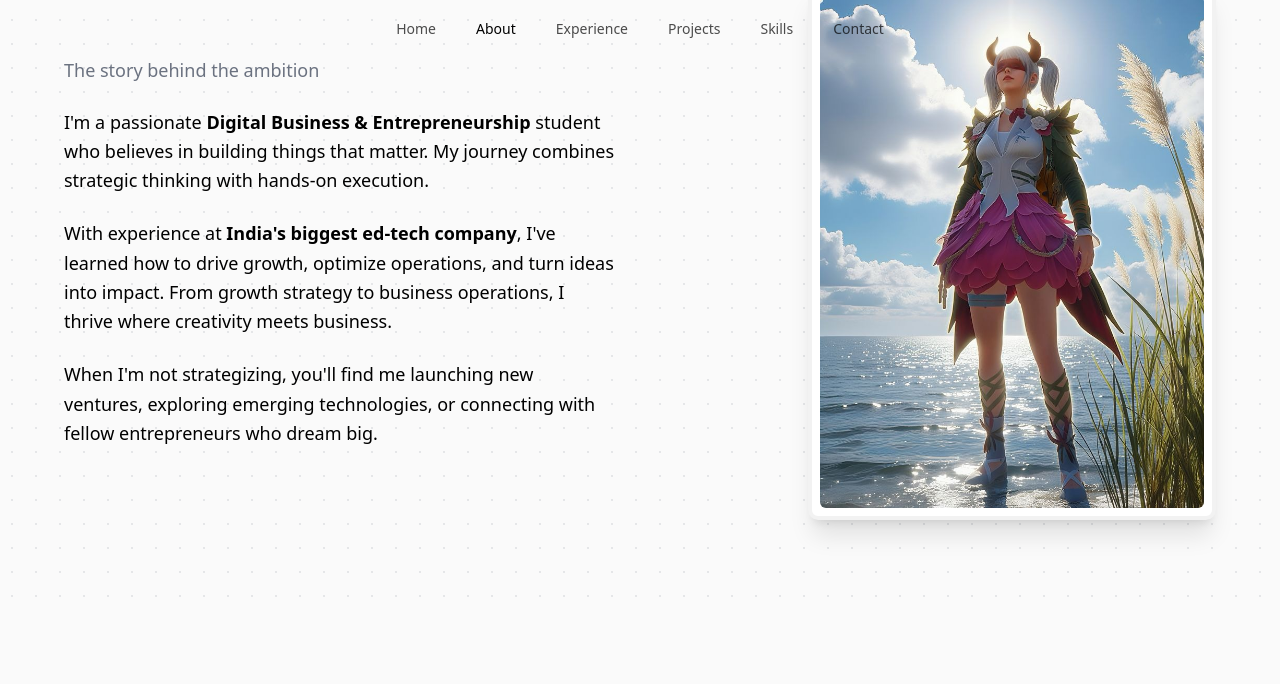
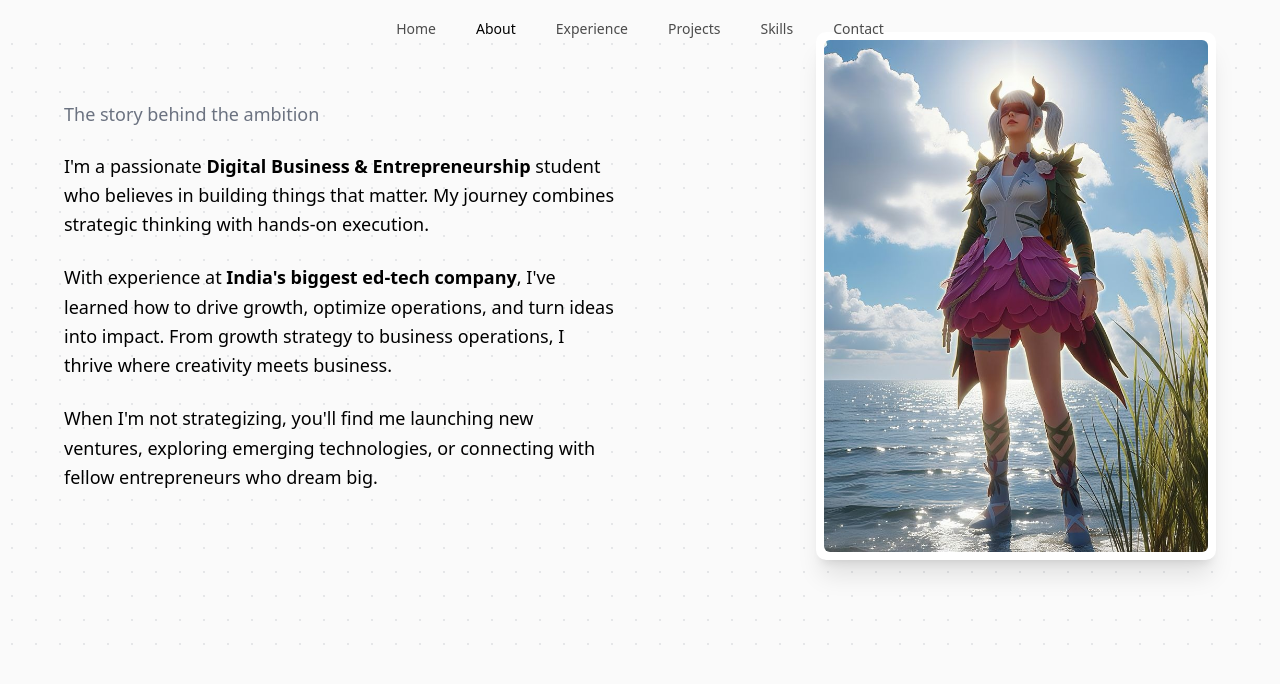
Before and after one commit to Shivam120110/Portfolio, a React (Vite) app: page /about in a window 1280 px wide. Shown: the top 684 px of the page. Built offline with nearby package versions, Linux system fonts and the light colour scheme; the HTML template or start-up script is replaced by a standard one.

Commit message:
About Section: Moved down 50px, removed image border, zoomed out 10%

```diff
--- a/src/components/AboutSection.tsx
+++ b/src/components/AboutSection.tsx
@@ -28,7 +28,7 @@ const AboutSection = () => {
   const isInView = useInView(ref, { once: true, margin: "-100px" });
 
   return (
-    <section className="pb-24 pt-0 px-4 relative overflow-hidden bg-dots -mt-24">
+    <section className="pb-24 pt-0 px-4 relative overflow-hidden bg-dots -mt-12">
       <div className="max-w-6xl mx-auto" ref={ref}>
         {/* Header Removed */}
 
@@ -64,9 +64,9 @@ const AboutSection = () => {
             initial={{ opacity: 0, x: 50 }}
             animate={isInView ? { opacity: 1, x: 0 } : {}}
             transition={{ duration: 0.8, delay: 0.4 }}
-            className="flex justify-center lg:justify-end"
+            className="flex justify-center lg:justify-end scale-90"
           >
-            <div className="relative p-2 border-4 border-black/5 rounded-[10px] bg-white shadow-xl">
+            <div className="relative p-2 rounded-[10px] bg-white shadow-xl">
               <img
                 src="/about-character.jpg"
                 alt="Character"
```
